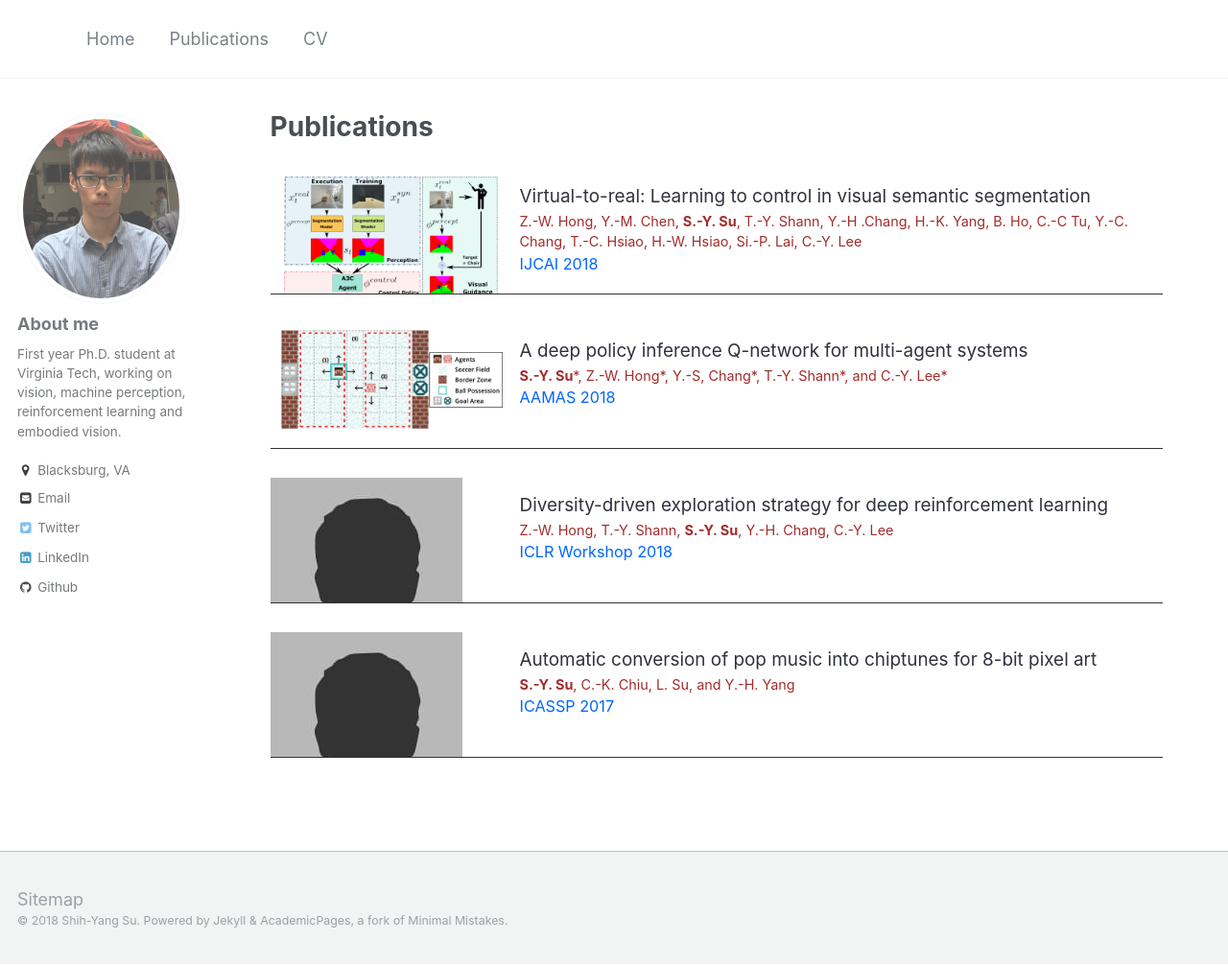
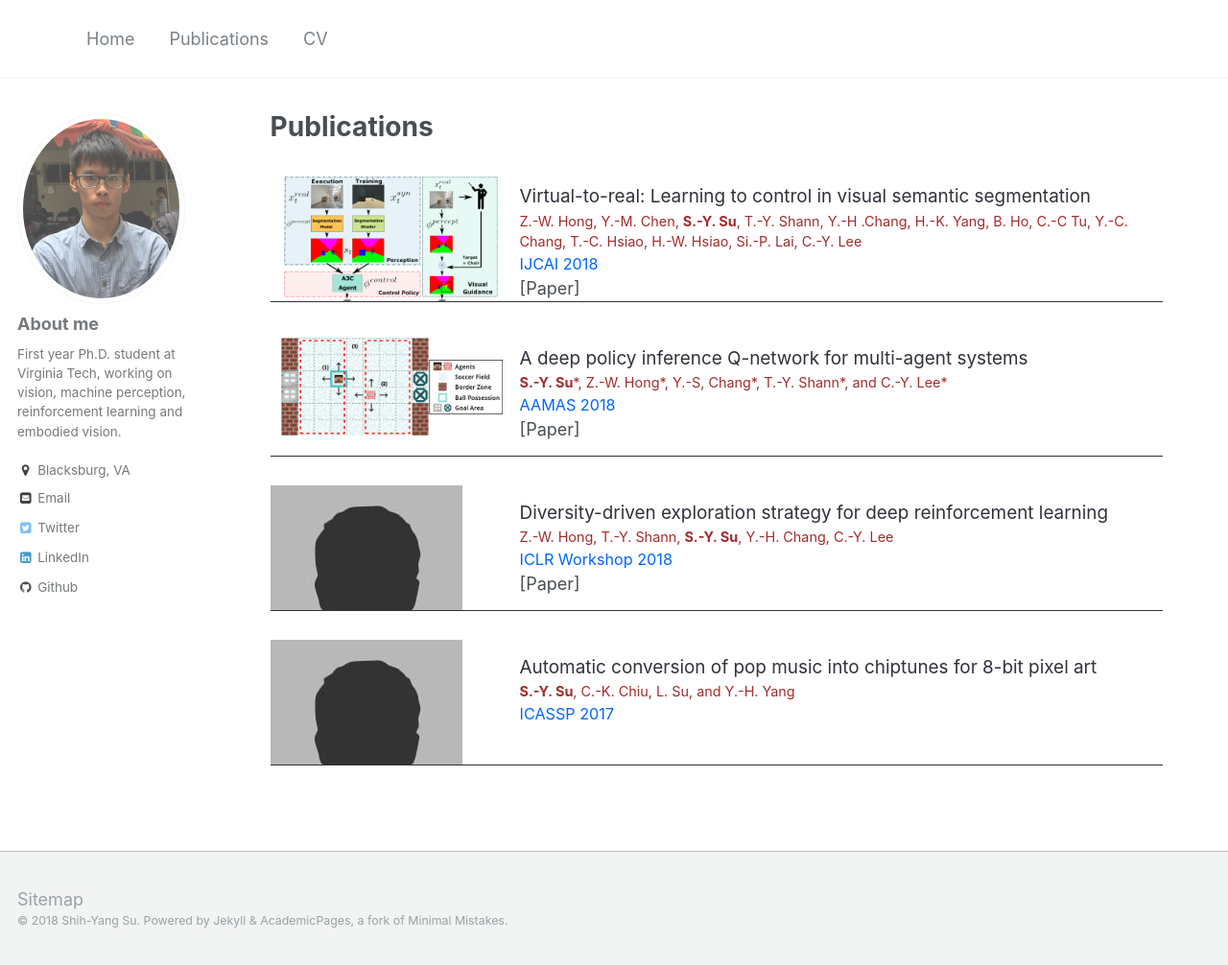
Before and after one commit to LemonATsu/LemonATsu.github.io, a Jekyll site: the page built from _pages/publications.md, in a window 1280 px wide and 1006 px high. Shown: the whole window at 96% size. Built offline with Jekyll 4.4.1, drawn with Linux system fonts in a browser that asks for light colours.

Commit message:
add papers

```diff
--- a/_pages/publications.md
+++ b/_pages/publications.md
@@ -5,11 +5,12 @@ permalink: /publications/
 author_profile: true
 ---
 <div class="pub-container">
-    <div class="pub-thumb"><img src="https://lemonatsu.github.io/images/virtualtoreal.png"></div>
+    <div class="pub-thumb"><img src="https://lemonatsu.github.io/images/virtualtoreal.png" style="width=250px;height=120px;"></div>
     <div class="pub-content">
         <div class="pub-title">Virtual-to-real: Learning to control in visual semantic segmentation</div>
         <div class="pub-author">Z.-W. Hong, Y.-M. Chen, <b>S.-Y. Su</b>, T.-Y. Shann, Y.-H .Chang, H.-K. Yang, B. Ho, C.-C Tu, Y.-C. Chang, T.-C. Hsiao, H.-W. Hsiao, Si.-P. Lai, C.-Y. Lee</div>
         <div class="pub-conf">IJCAI 2018</div>
+        [<a href="https://arxiv.org/abs/1802.00285.pdf">Paper</a>]
     </div>
 </div>
 <div class="pub-container">
@@ -18,6 +19,7 @@ author_profile: true
         <div class="pub-title">A deep policy inference Q-network for multi-agent systems</div>
         <div class="pub-author"><b>S.-Y. Su</b>*, Z.-W. Hong*, Y.-S, Chang*, T.-Y. Shann*, and C.-Y. Lee*</div>
         <div class="pub-conf">AAMAS 2018</div>
+        [<a href="https://arxiv.org/abs/1712.07893.pdf">Paper</a>]
     </div>
 </div>
 <div class="pub-container">
@@ -26,6 +28,7 @@ author_profile: true
         <div class="pub-title">Diversity-driven exploration strategy for deep reinforcement learning</div>
         <div class="pub-author">Z.-W. Hong, T.-Y. Shann, <b>S.-Y. Su</b>, Y.-H. Chang, C.-Y. Lee</div>
         <div class="pub-conf">ICLR Workshop 2018</div>
+        [<a href="https://arxiv.org/abs/1802.04564.pdf">Paper</a>]
     </div>
 </div>
 <div class="pub-container">
```
